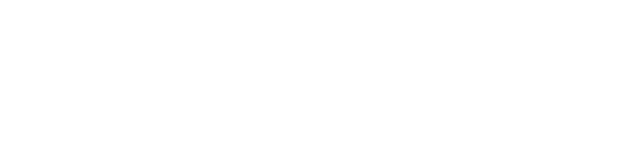
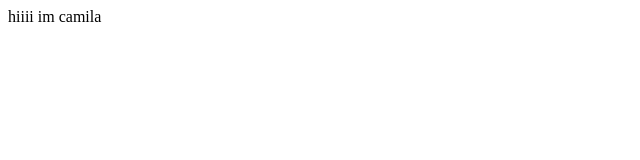
Before and after one commit to camibedoya47/ensayo, a plain HTML site: page index.html in a window 1280 px wide. Shown: the whole page, without its empty margins (0-640 px from the left). Drawn offline with Linux system fonts and the light colour scheme.

Commit message:
commit de ensayo

```diff
--- a/index.html
+++ b/index.html
@@ -6,6 +6,6 @@
 	<title>Document</title>
 </head>
 <body>
-
+	<div>hiiii im camila</div>
 </body>
 </html>
```
